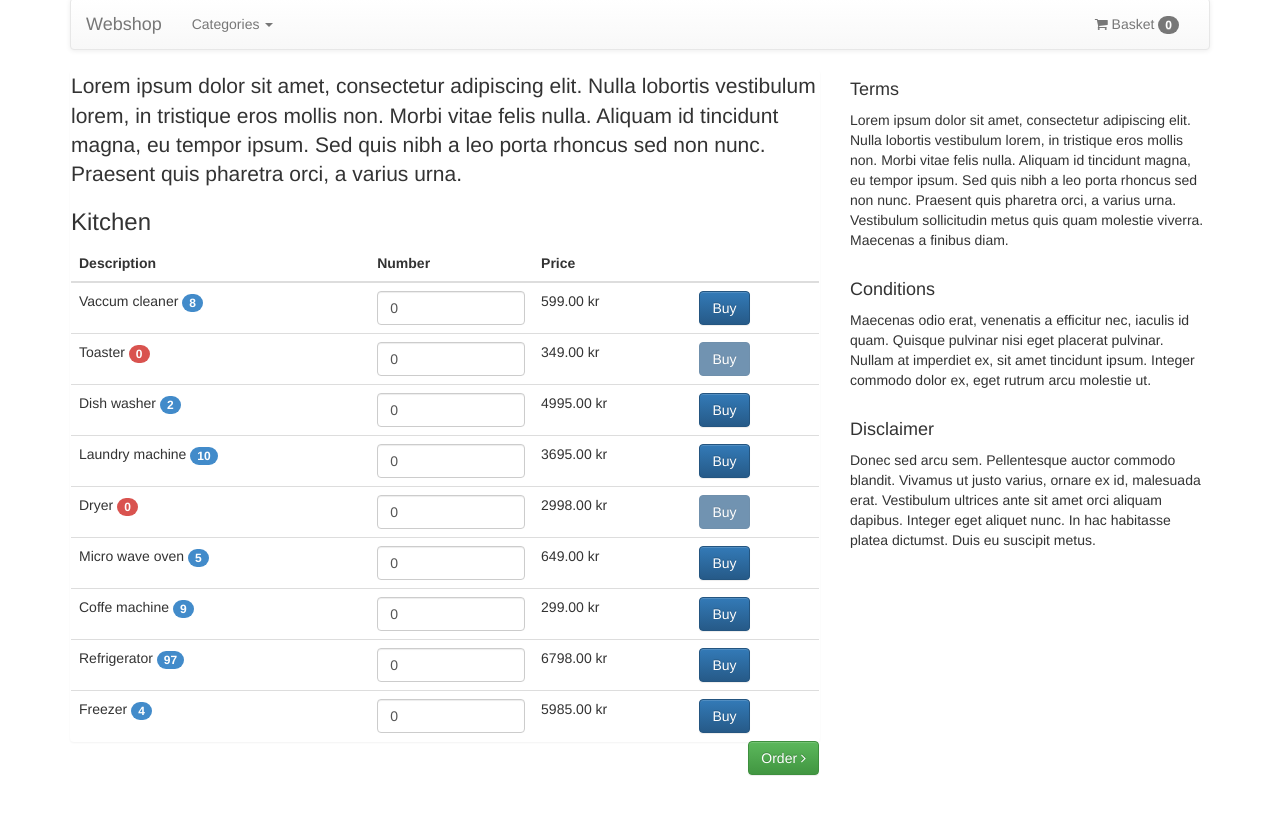
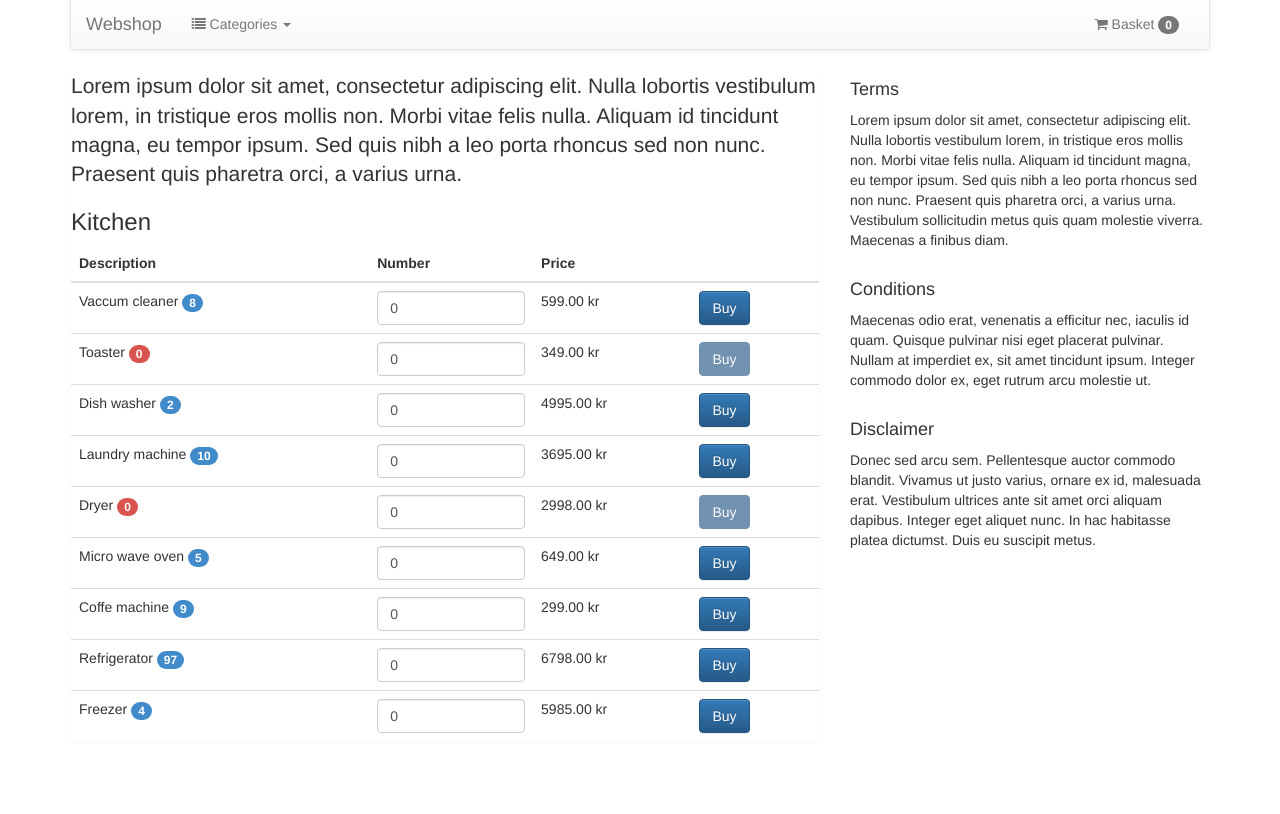
Before and after one commit to lekoaf/JSWebshop, a website: page index.html in a window 1280 px wide. Shown: the part 32-846 px from the top of the page. After the commit the page ends 804 px from the top, so only its background shows below. Drawn offline with nearby package versions, Linux system fonts and the light colour scheme.

Commit message:
Design updates and more mobile friendly

```diff
--- a/index.html
+++ b/index.html
@@ -2,6 +2,7 @@
 <html>
 <head>
 	<meta charset="utf-8">
+	<meta name="viewport" content="width=450,maximum-scale=1" />
 	<title>Webshop test</title>
 	<link rel="stylesheet" href="//netdna.bootstrapcdn.com/bootstrap/3.1.1/css/bootstrap.min.css">
 	<link rel="stylesheet" href="//netdna.bootstrapcdn.com/bootstrap/3.1.1/css/bootstrap-theme.min.css">
@@ -9,7 +10,7 @@
 	<style>
 	.container{
 		margin-top: 10px;
-		margin-bottom: 50px;
+		margin-bottom: 10px;
 	}
 	.badge-danger {
 		background-color: #d9534f !important;
@@ -46,7 +47,7 @@
     <div class="collapse navbar-collapse" id="bs-example-navbar-collapse-1">
       <ul class="nav navbar-nav">
         <li class="dropdown">
-          <a href="#" class="dropdown-toggle" data-toggle="dropdown">Categories <span class="caret"></span></a>
+          <a href="#" class="dropdown-toggle" data-toggle="dropdown"><i class="fa fa-list"></i> Categories <span class="caret"></span></a>
           <ul class="dropdown-menu categories" role="menu">
           	<!-- categories -->
           </ul>
@@ -76,9 +77,7 @@
 				<!-- Webshop content -->
 			</tbody>
 		</table>
-		<button id="next" class="btn btn-success pull-right showbasket">Order <i class="fa fa-angle-right"></i>
-</button>
-</div>
+	</div>
 </div>
 <div class="col-md-4">
 	<h4>Terms</h4>
@@ -224,7 +223,7 @@
 			$(".categories").html("");
 
 			$.each(data, function (key, val){
-				$(".categories").append("<li><a href='#' data-cat='"+key+"'>"+key.charAt(0).toUpperCase() + key.slice(1) +"</a></li>")
+				$(".categories").append("<li><a href='#' data-cat='"+key+"'><i class='fa fa-caret-right'></i> "+key.charAt(0).toUpperCase() + key.slice(1) +"</a></li>")
 			});
 			$(".thecat").html(category.charAt(0).toUpperCase() + category.slice(1));
 
```
